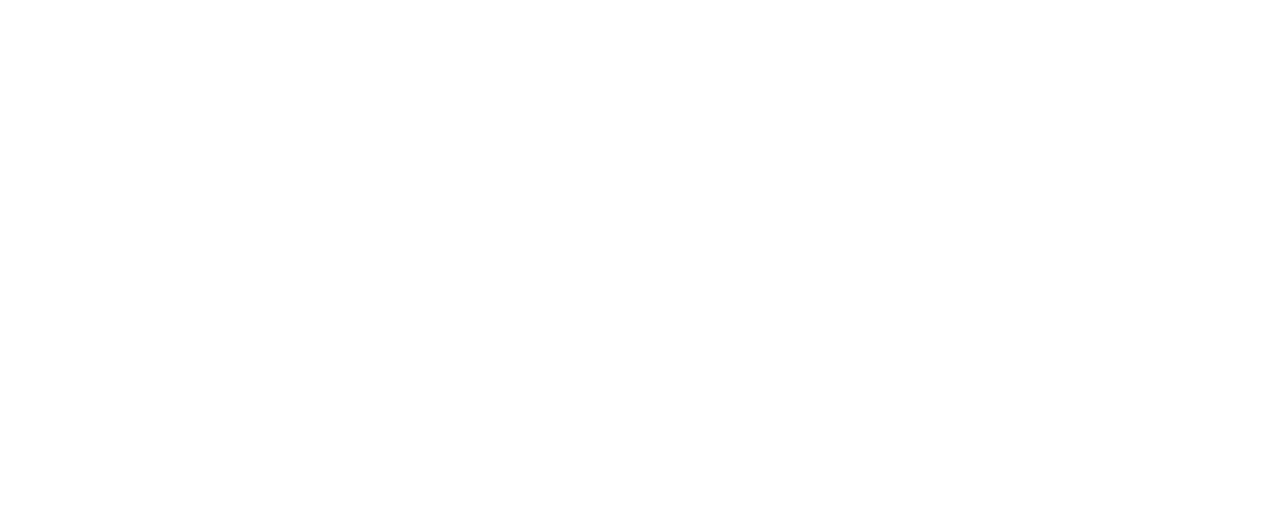
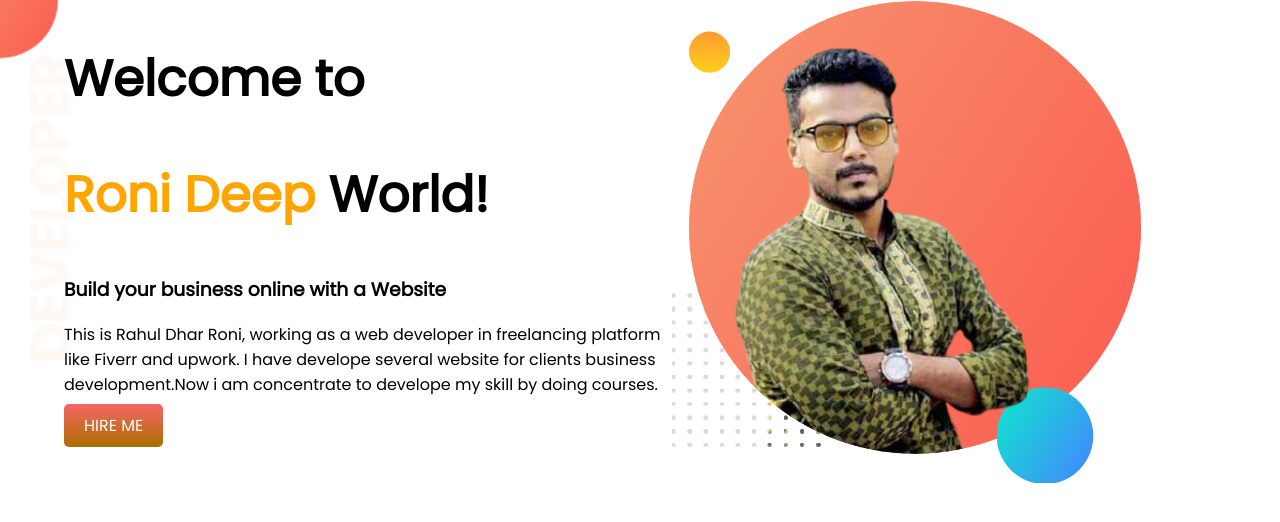
Before and after one commit to RahulDharRoni/Simple-Project-1, a plain HTML site: page index.html in a window 1280 px wide. Drawn offline with Linux system fonts and the light colour scheme.

Commit message:
top section added commit

```diff
--- a/index.html
+++ b/index.html
@@ -1,13 +1,37 @@
 <!DOCTYPE html>
 <html lang="en">
+
 <head>
     <meta charset="UTF-8">
     <meta http-equiv="X-UA-Compatible" content="IE=edge">
     <meta name="viewport" content="width=device-width, initial-scale=1.0">
     <title>Document</title>
+    <link rel="preconnect" href="https://fonts.googleapis.com">
+    <link rel="preconnect" href="https://fonts.gstatic.com" crossorigin>
+    <link href="https://fonts.googleapis.com/css2?family=Poppins&display=swap" rel="stylesheet">
     <link rel="stylesheet" href="style.css">
 </head>
+
 <body>
+    <section class="sectionBackground">
+        <div class="half-width-content">
+            <h1>Welcome to</h1>
+            <h1><span class="colouredHeader">Roni Deep</span> World!</h1>
+            <H3>Build your business online with a Website</H3>
+            <P>This is Rahul Dhar Roni, working as a web developer in freelancing platform like Fiverr and upwork. I
+                have
+                develope several website for clients business development.Now i am concentrate to develope my skill by
+                doing
+                courses. </P>
+            <a class="button-design" target="_blank" href="https://www.linkedin.com/in/rahul-dhar-roni/">HIRE ME</a>
+
+        </div>
+        <div class="half-width-picture">
+            <img src="images/Roni2.png" alt="">
+        </div>
+    </section>
+
 
 </body>
+
 </html>
--- a/style.css
+++ b/style.css
@@ -0,0 +1,35 @@
+body{
+    font-family: 'Poppins', sans-serif;
+    margin: 0;
+}
+h1{
+    font-size: 50px;
+}
+.colouredHeader{
+    color: orange;
+}
+section{
+    display: flex;
+}
+.half-width-content{
+    width: 50%;
+    padding-left: 5%;
+}
+.half-width-picture{
+    width: 50%;
+}
+.half-width-picture img{
+    width: 80%;
+}
+.button-design{
+    text-decoration: none;
+    background-image: linear-gradient(rgb(247, 101, 101),rgb(170, 111, 1));
+    padding: 10px 20px;
+    border-radius: 5px;
+    font-weight: 400px;
+    color: white;
+}
+.sectionBackground{
+    background-image: url(images/top-banner.png);
+    background-repeat: no-repeat;
+}
```
Also changed, not shown: images/Roni.png (added), images/Roni2.png (added), images/dream-bg.png (added), images/exp-bg.png (added), images/jhankar.png (added), images/jhankar2.png (added), images/my-bg.png (added), images/my-bg2.png (added), images/top-banner.png (added), 7 other files.
